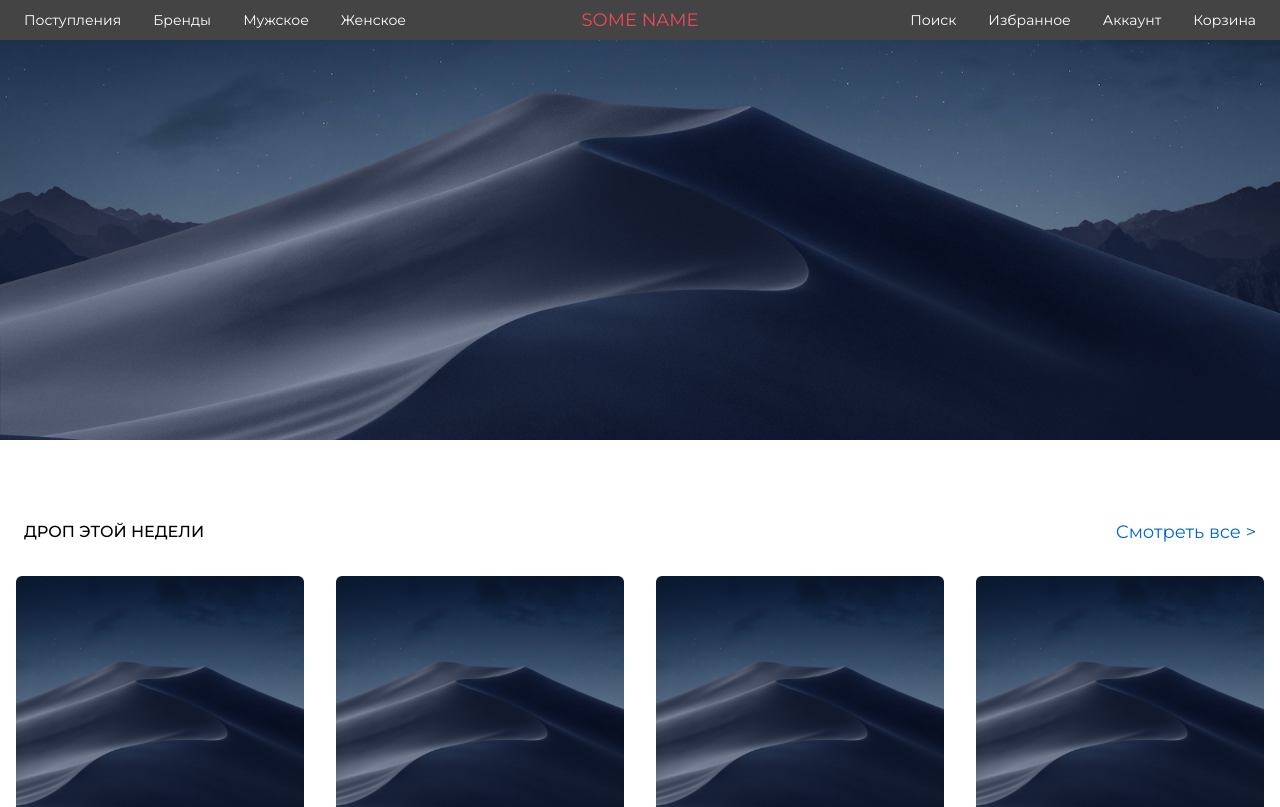
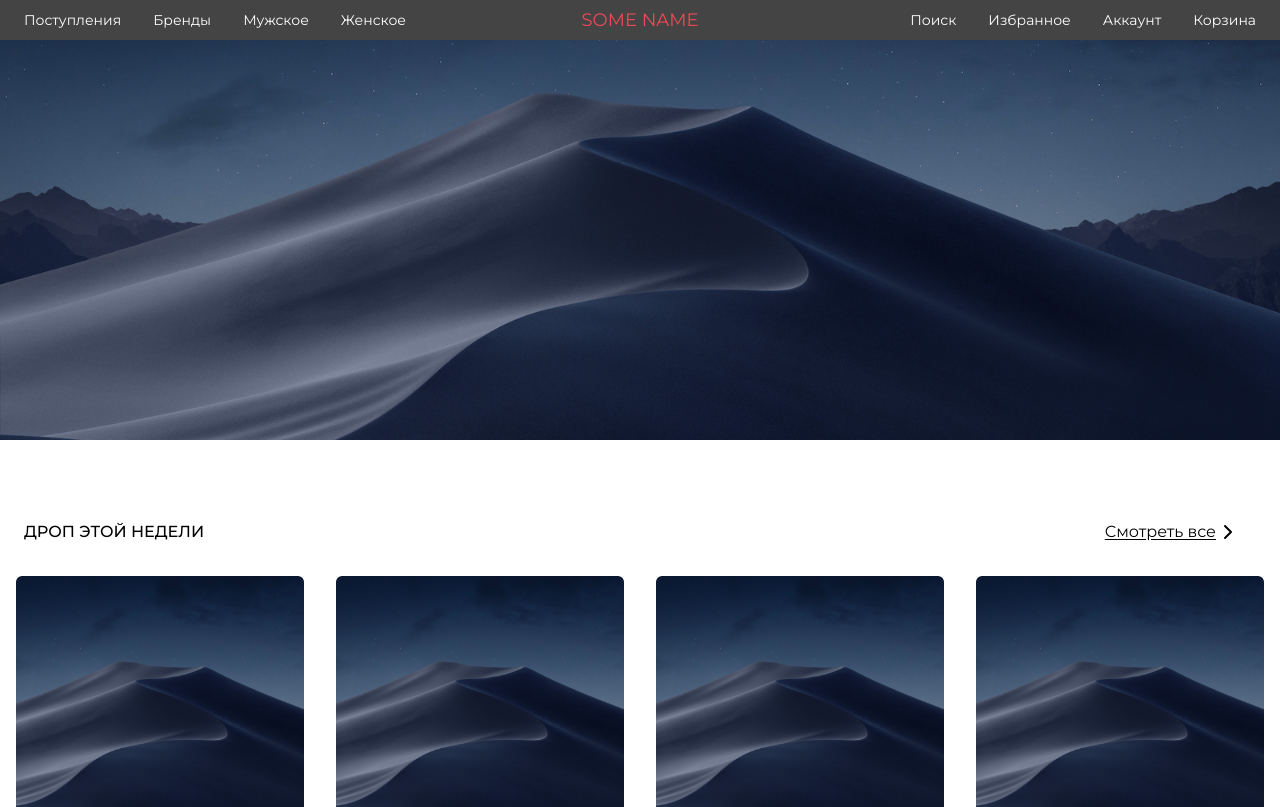
Before and after one commit to andreichirkov/next-shop-front, a Next.js app: page / in a window 1280 px wide. Shown: the top 807 px of the page. Built offline with nearby package versions, Linux system fonts and the light colour scheme.

Commit message:
Add link component, clear RQ some fn, change tailwind config and styles, install SWGr

```diff
--- /dev/null
+++ b/components/Filters/Filters.tsx
@@ -0,0 +1,5 @@
+
+
+export default function Filters(props): JSX.Element {
+  return <div>Filters</div>
+}
--- /dev/null
+++ b/components/LinkText/LinkText.tsx
@@ -0,0 +1,17 @@
+import ArrowIcon from "./arrow.svg"
+
+interface LinkTextProps {
+  url: string
+  urlText: string
+}
+
+export default function LinkText({ url, urlText }: LinkTextProps): JSX.Element {
+  return (
+    <a
+      href={url}
+      className="px-4 link:text-with-arrow">
+      <span>{urlText}</span>
+      <ArrowIcon />
+    </a>
+  )
+}
--- a/components/ProductsList/ProductsList.tsx
+++ b/components/ProductsList/ProductsList.tsx
@@ -1,28 +1,41 @@
 import { Product } from "../../inferfaces/product.interface"
 import ProductCard from "../ProductCard/ProductCard"
+import LinkText from "../LinkText/LinkText"
 
 interface ProductsListProps {
   products: Product[]
-  title: string
+  title?: string
+  url?: string
+  urlText?: string
 }
 
-function ProductsList({ products, title, ...props }: ProductsListProps): JSX.Element {
+function ProductsList({
+  products,
+  title,
+  url,
+  urlText,
+  ...props
+}: ProductsListProps): JSX.Element {
   return (
     <section
       data-component="ProductsList"
       className="container px-4"
       {...props}>
-      <div className="px-container flex-center-between mb-8 mt-20">
-        <h3 className="uppercase font-medium">{title}</h3>
-        <a href="#" className="link-primary">
-          Смотреть все {">"}
-        </a>
-      </div>
+      {title && (
+        <div className="px-container flex-center-between mb-8 mt-20">
+          <h3 className="uppercase font-medium">{title}</h3>
+          {/*<a href="#" className="link-primary">*/}
+          {/*  Смотреть все {">"}*/}
+          {/*</a>*/}
+
+          {url && urlText && <LinkText url={url} urlText={urlText} />}
+        </div>
+      )}
+
       <ul className="grid grid-cols-4 gap-x-8 gap-y-11">
-        {products &&
-          products.map(product => (
-            <ProductCard product={product} key={product.id} />
-          ))}
+        {products.map(product => (
+          <ProductCard product={product} key={product.id} />
+        ))}
       </ul>
     </section>
   )
--- /dev/null
+++ b/hooks/api/products.ts
@@ -0,0 +1,15 @@
+import { useQuery } from "react-query"
+import { fetchPost, fetchPosts } from "../../api/posts"
+import { fetchProductsByCategory } from "../../api/products"
+
+export const useProductsQuery = category => {
+  return useQuery({
+    queryKey: [category],
+    queryFn: () => fetchProductsByCategory(category),
+    // only prefetch if older than 10 seconds
+    staleTime: 10 * 1000,
+    onSuccess: data => {
+      console.log("\x1b[32m%s\x1b[0m", "onSuccess useProductsQuery =>", data)
+    }
+  })
+}
--- a/next.config.js
+++ b/next.config.js
@@ -1,6 +1,14 @@
 /** @type {import('next').NextConfig} */
 const nextConfig = {
-  poweredByHeader: false
+  poweredByHeader: false,
+  webpack: config => {
+    config.module.rules.push({
+      test: /\.svg$/,
+      use: ["@svgr/webpack"]
+    })
+
+    return config
+  }
 }
 
 module.exports = nextConfig
--- a/package.json
+++ b/package.json
@@ -10,6 +10,7 @@
   },
   "dependencies": {
     "@next/font": "13.1.6",
+    "@svgr/webpack": "^7.0.0",
     "@types/node": "18.14.0",
     "@types/react": "18.0.28",
     "@types/react-dom": "18.0.11",
--- a/pages/[category]/index.tsx
+++ b/pages/[category]/index.tsx
@@ -5,14 +5,17 @@ import { dehydrate, QueryClient, useQuery, useQueryClient } from "react-query"
 import { config } from "../../lib/react-query-config"
 import { fetchProductsByCategory } from "../../api/products"
 import Error from "../../components/Error/Error"
+import { NextRouter, useRouter } from "next/router"
+import { useProductsQuery } from "../../hooks/api/products"
+import ProductsList from "../../components/ProductsList/ProductsList";
 
 export const getServerSideProps = withCSR(async ctx => {
   // console.log('CategoryPage getServerSideProps => ctx =>', ctx)
 
-  const category = ctx.params.category
+  const category: string = ctx.params.category
   // console.log('category via ctx.params', category)
 
-  let isError = false
+  let isError: boolean = false
   const queryClient = new QueryClient(config)
 
   try {
@@ -27,7 +30,10 @@ export const getServerSideProps = withCSR(async ctx => {
     })
   } catch (axiosErrorMessage) {
     //Желтый цвет
-    console.error('\x1b[43m%s\x1b[0m', 'Catch SSR CategoryPage => ' + axiosErrorMessage)
+    console.error(
+      "\x1b[43m%s\x1b[0m",
+      "Catch SSR CategoryPage => " + axiosErrorMessage
+    )
     isError = true
 
     //Это понадобится для простой стр 404
@@ -43,7 +49,16 @@ export const getServerSideProps = withCSR(async ctx => {
 })
 
 const CategoryPage = (props): JSX.Element => {
-  console.log(props)
+  console.log("CategoryPage props =>", props)
+
+  const router: NextRouter = useRouter()
+  const category = router.query.category as string
+  console.log("query-category", category)
+
+  //Пока queryKey и queryFn совпадает в fetchQuery и useQuery,
+  //то isLoading никогда не произойдет
+  const { data: products, isLoading } = useProductsQuery(category)
+
   // Если ошибка в базовом запроссе из getServerSideProps
   if (props.isError) return <Error />
 
@@ -59,7 +74,9 @@ const CategoryPage = (props): JSX.Element => {
       <div className="pt-10 ">
         <div className="flex">
           <aside>Фильтры</aside>
-          <main>Мейн</main>
+          <main>
+            {products && <ProductsList products={products} />}
+          </main>
         </div>
       </div>
     </>
--- a/pages/index.tsx
+++ b/pages/index.tsx
@@ -35,24 +35,24 @@ const latestProducts: Product[] = [
     id: 1,
     brand: "Найк 1",
     title: "Футболка 1",
-    colors: ['Зеленый', 'Красный'],
+    colors: ["Зеленый", "Красный"],
     sizes: [
-      { value: 'xs', quantity: 1 },
-      { value: 's', quantity: 2 },
-      { value: 'm', quantity: 3 },
-      { value: 'l', quantity: 2 },
-      { value: 'xl', quantity: 13 },
+      { value: "xs", quantity: 1 },
+      { value: "s", quantity: 2 },
+      { value: "m", quantity: 3 },
+      { value: "l", quantity: 2 },
+      { value: "xl", quantity: 13 }
     ],
     price: {
       currentValue: 3990,
-      currency: '₽'
+      currency: "₽"
     }
   },
   {
     id: 2,
     brand: "Найк 2",
     title: "Обувь 2 c очень длинным названием и переносом и еще тут текст",
-    colors: ['Белый', 'Черный'],
+    colors: ["Белый", "Черный"],
     sizes: [
       { value: 7, quantity: 1 },
       { value: 7.5, quantity: 2 },
@@ -66,29 +66,29 @@ const latestProducts: Product[] = [
       { value: 11.5, quantity: 13 },
       { value: 12, quantity: 13 },
       { value: 12.5, quantity: 13 },
-      { value: 13, quantity: 13 },
+      { value: 13, quantity: 13 }
     ],
     price: {
       currentValue: 10000,
-      currency: '₽'
+      currency: "₽"
     }
   },
   {
     id: 3,
     brand: "Найк 3",
     title: "Футболка 3 c очень ",
-    colors: ['Белый', 'Черный'],
+    colors: ["Белый", "Черный"],
     sizes: [
-      { value: 'xs', quantity: 1 },
-      { value: 's', quantity: 2 },
-      { value: 'm', quantity: 3 },
-      { value: 'l', quantity: 2 },
-      { value: 'xl', quantity: 13 },
+      { value: "xs", quantity: 1 },
+      { value: "s", quantity: 2 },
+      { value: "m", quantity: 3 },
+      { value: "l", quantity: 2 },
+      { value: "xl", quantity: 13 }
     ],
     price: {
       oldValue: 1000,
       currentValue: 900,
-      currency: '₽'
+      currency: "₽"
     }
   },
 
@@ -96,54 +96,54 @@ const latestProducts: Product[] = [
     id: 4,
     brand: "Найк 4",
     title: "Футболка 2 ",
-    colors: ['Белый', 'Черный'],
+    colors: ["Белый", "Черный"],
     sizes: [
-      { value: 'xs', quantity: 1 },
-      { value: 's', quantity: 2 },
-      { value: 'm', quantity: 3 },
-      { value: 'l', quantity: 2 },
-      { value: 'xl', quantity: 13 },
+      { value: "xs", quantity: 1 },
+      { value: "s", quantity: 2 },
+      { value: "m", quantity: 3 },
+      { value: "l", quantity: 2 },
+      { value: "xl", quantity: 13 }
     ],
     price: {
       currentValue: 3990,
-      currency: '₽'
+      currency: "₽"
     }
   },
   {
     id: 5,
     brand: "Найк 5",
     title: "Футболка 2 c очень длинным названием и переносом",
-    colors: ['Белый', 'Черный'],
+    colors: ["Белый", "Черный"],
     sizes: [
-      { value: 'xs', quantity: 1 },
-      { value: 's', quantity: 2 },
-      { value: 'm', quantity: 3 },
-      { value: 'l', quantity: 2 },
-      { value: 'xl', quantity: 13 },
+      { value: "xs", quantity: 1 },
+      { value: "s", quantity: 2 },
+      { value: "m", quantity: 3 },
+      { value: "l", quantity: 2 },
+      { value: "xl", quantity: 13 }
     ],
     price: {
       currentValue: 3990,
-      currency: '₽'
+      currency: "₽"
     }
   },
   {
     id: 6,
     brand: "Найк 6",
     title: "Обувь названием и переносом",
-    colors: ['Белый', 'Черный'],
+    colors: ["Белый", "Черный"],
     sizes: [
       { value: 7, quantity: 1 },
       { value: 7.5, quantity: 2 },
       { value: 8, quantity: 3 },
       { value: 8.5, quantity: 2 },
-      { value: 9, quantity: 13 },
+      { value: 9, quantity: 13 }
     ],
     price: {
       oldValue: 10500,
       currentValue: 6990,
-      currency: '₽'
+      currency: "₽"
     }
-  },
+  }
 ]
 
 function Index(props) {
@@ -162,8 +162,13 @@ function Index(props) {
         <section className="text-2xl text-center mb-4">
           <CoverSlider />
         </section>
-        <ProductsList title='Дроп этой недели' products={latestProducts} />
-        <ProductsList title='Дроп этого месяца' products={latestProducts} />
+        <ProductsList
+          title="Дроп этой недели"
+          url="#"
+          urlText="Смотреть все"
+          products={latestProducts}
+        />
+        <ProductsList title="Дроп этого месяца" products={latestProducts} />
         {/*<Posts />*/}
       </main>
     </>
--- a/styles/globals.scss
+++ b/styles/globals.scss
@@ -51,3 +51,11 @@ a {
 .button\:header-submenu {
   @apply px-2 h-8 flex items-center text-sm text-white rounded-md hover:bg-white/[.1]
 }
+
+.link\:text-with-arrow {
+  @apply flex items-center underline underline-offset-2;
+
+  &:hover {
+    @apply text-link-blue-primary;
+  }
+}
--- a/tailwind.config.js
+++ b/tailwind.config.js
@@ -36,6 +36,7 @@ module.exports = {
     },
     extend: {
       colors: {
+        'link-blue-primary': '#06c',
         'insta-red': '#ed4956',
         'apple-black-opacity': 'rgba(22, 22, 23, .8)'
       },
@@ -71,13 +72,13 @@ module.exports = {
             backgroundColor: "#ff0009"
           }
         },
-        ".link-primary": {
-          color: "#06c",
-          fontSize: theme('fontSize.lg'),
-          "&:hover": {
-            textDecoration: "underline"
-          }
-        },
+        // ".link-primary": {
+        //   color: "#06c",
+        //   fontSize: theme('fontSize.lg'),
+        //   "&:hover": {
+        //     textDecoration: "underline"
+        //   }
+        // },
         ".text-link": {
           textUnderlineOffset: "4",
           color: "rgba(255, 255, 255, .9)",
```
Also changed, not shown: components/LinkText/arrow.svg (added), 1 other file (tests, documents, lock files or other folders).
